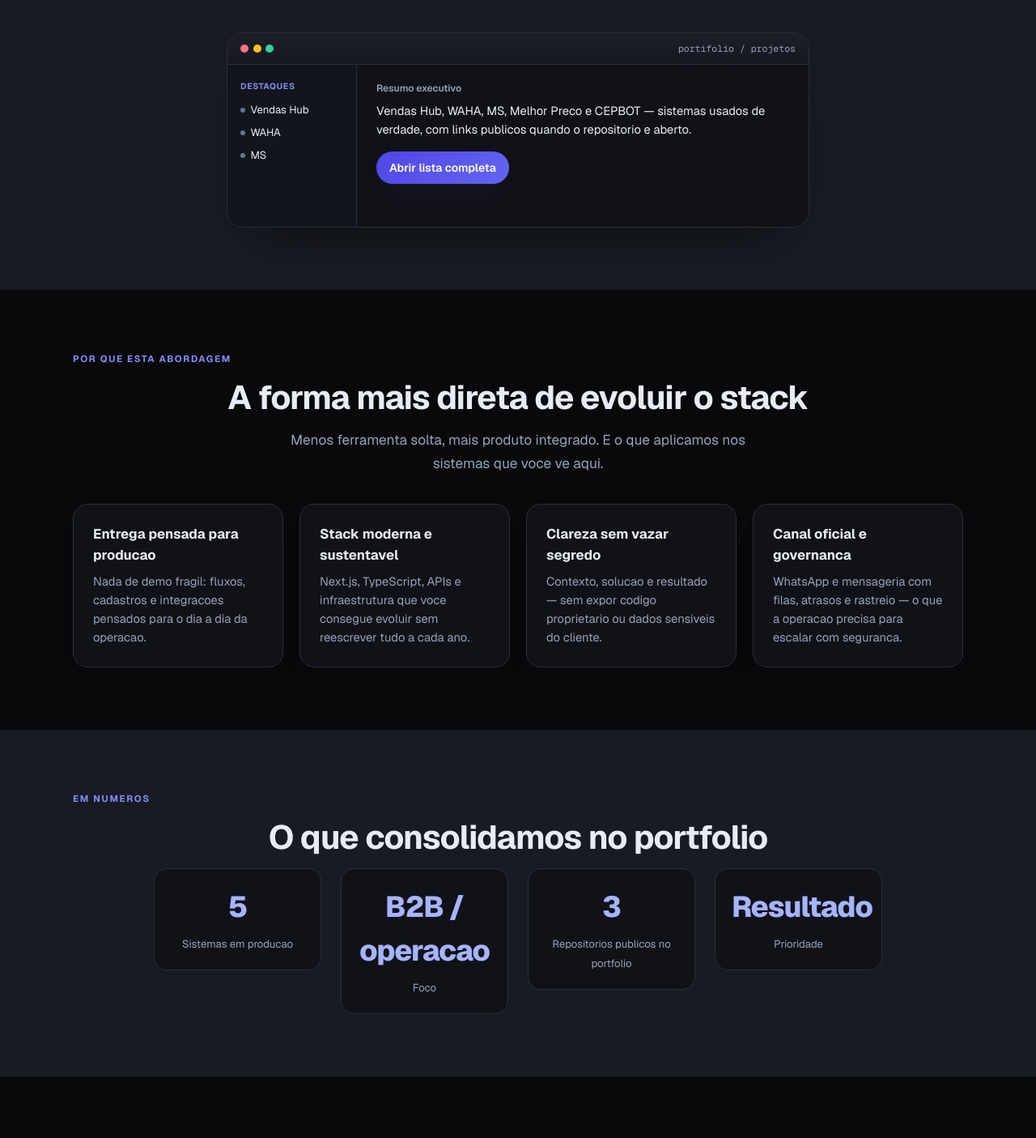
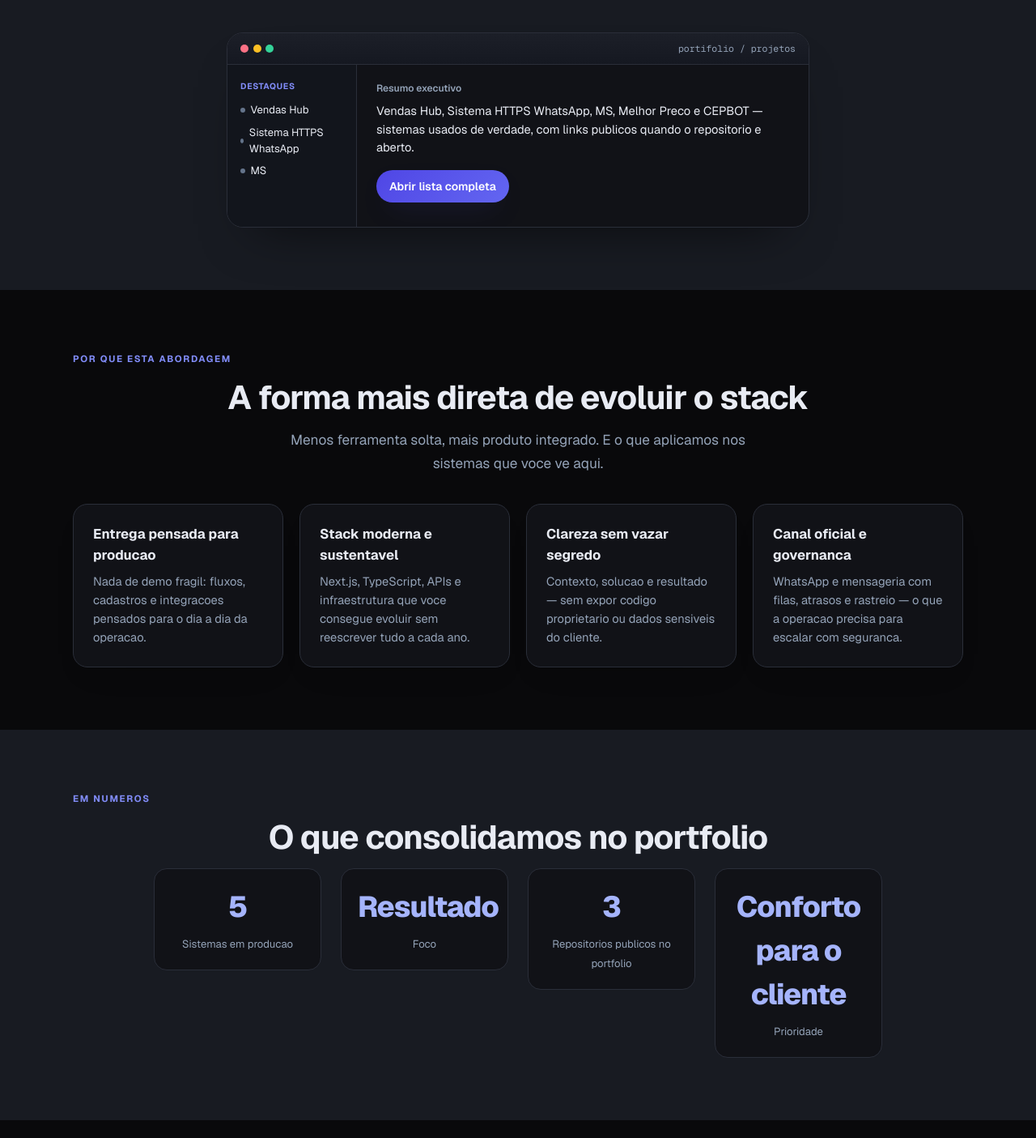
Before and after one commit to CloudBlackhand/portifolio, a Next.js app: page / in a window 1280 px wide. Shown: the part 1066-2471 px from the top of the page at 81% size. Built offline with nearby package versions, Linux system fonts and the light colour scheme.

Commit message:
Renomear WAHA para Sistema HTTPS WhatsApp e ajustar posicionamento.
Substitui a marca técnica por descrição voltada ao cliente (número conectado e integração com bots/disparadores) e atualiza os indicadores da landing para foco em resultado e prioridade em conforto.

```diff
--- a/app/components/landing/LandingPage.tsx
+++ b/app/components/landing/LandingPage.tsx
@@ -60,9 +60,9 @@ const pillars = [
 
 const stats = [
   { label: "Sistemas em producao", value: "5" },
-  { label: "Foco", value: "B2B / operacao" },
+  { label: "Foco", value: "Resultado" },
   { label: "Repositorios publicos no portfolio", value: "3" },
-  { label: "Prioridade", value: "Resultado" },
+  { label: "Prioridade", value: "Conforto para o cliente" },
 ];
 
 type LandingPageProps = {
@@ -105,7 +105,7 @@ export function LandingPage({ projects }: LandingPageProps) {
                 <div className="ep-device-main">
                   <p className="ep-device-kicker">Resumo executivo</p>
                   <p className="ep-device-text">
-                    Vendas Hub, WAHA, MS, Melhor Preco e CEPBOT — sistemas usados de
+                    Vendas Hub, Sistema HTTPS WhatsApp, MS, Melhor Preco e CEPBOT — sistemas usados de
                     verdade, com links publicos quando o repositorio e aberto.
                   </p>
                   <Link className="ep-btn ep-btn-primary ep-btn-sm" href="/projetos">
--- a/app/layout.tsx
+++ b/app/layout.tsx
@@ -67,7 +67,7 @@ export default function RootLayout({
               <Link href="/contato">Contato</Link>
             </nav>
             <p className="footer-note">
-              Vendas Hub, WAHA, MS, Melhor Preco e CEPBOT — codigo publico apenas onde o
+              Vendas Hub, Sistema HTTPS WhatsApp, MS, Melhor Preco e CEPBOT — codigo publico apenas onde o
               repositorio e aberto.
             </p>
           </div>
--- a/app/page.tsx
+++ b/app/page.tsx
@@ -11,7 +11,7 @@ export default function Home() {
       <div className="container ep-table-section">
         <WorkTable projects={projects} />
         <p className="muted section-spacing">
-          Cinco sistemas em producao: Vendas Hub, WAHA, MS, Melhor Preco e CEPBOT.
+          Cinco sistemas em producao: Vendas Hub, Sistema HTTPS WhatsApp, MS, Melhor Preco e CEPBOT.
           Capturas reais no estudo de cada projeto.
         </p>
       </div>
--- a/app/projetos/page.tsx
+++ b/app/projetos/page.tsx
@@ -14,7 +14,7 @@ export default function ProjetosPage() {
       <h1 className="page-title">Projetos</h1>
       <p className="page-subtitle">
         Cinco sistemas em producao: cadastro e funil de vendas (Vendas Hub),
-        API WhatsApp (WAHA), disparador de mensagens (MS), comparacao de precos
+        Sistema HTTPS WhatsApp personalizado, disparador de mensagens (MS), comparacao de precos
         (Melhor Preco) e atendimento com consulta de CEP (CEPBOT). MS ja inclui
         capturas em alta resolucao.
       </p>
--- a/data/projects.ts
+++ b/data/projects.ts
@@ -64,35 +64,35 @@ export const projects: Project[] = [
     visibility: "private",
   },
   {
-    slug: "waha",
-    title: "WAHA",
+    slug: "sistema-https-whatsapp",
+    title: "Sistema HTTPS WhatsApp",
     shortDescription:
-      "API WhatsApp (WAHA) em ambiente proprio: base tecnica para sessao oficial, envio e integracao com outros sistemas.",
+      "WhatsApp personalizado em ambiente proprio: conecte um numero da empresa e integre bots, disparadores e outros sistemas com seguranca.",
     detailedDescription:
-      "O WAHA aqui funciona como camada HTTP do WhatsApp em infraestrutura controlada: sessao oficial da empresa, disponibilidade para integracao e menos dependencia de solucoes externas fechadas. O trabalho inclui operacao estavel (deploy, monitoramento basico, rotinas de sessao) para que produtos como disparadores e alertas conversem com o WhatsApp de forma previsivel. E infraestrutura em uso real, pensada para durar e para servir de fundacao a outros modulos.",
+      "Este sistema permite usar um numero de WhatsApp da empresa de forma controlada e personalizada. Voce faz o login do numero (como no app) e passa a ter um canal seguro via HTTPS para conectar outras solucoes: bots de atendimento, disparo de mensagens, alertas, cadastros e qualquer fluxo que precise falar com o cliente no WhatsApp. A ideia e ter uma base unica e confiavel, sem depender de ferramentas fechadas de terceiros, e permitir que cada produto do ecossistema use o mesmo numero oficial com regras claras, monitoramento e estabilidade para operacao do dia a dia.",
     thumbnail: "/project-thumbs/placeholder.svg",
-    category: "API e infraestrutura WhatsApp",
+    category: "WhatsApp personalizado",
     year: 2025,
-    impactLabel: "Canal oficial integrado",
+    impactLabel: "Numero oficial integrado",
     featured: true,
-    stack: ["Node.js", "Docker", "WhatsApp API"],
+    stack: ["Conexao por numero", "HTTPS", "Integracao multi-sistema"],
     context:
-      "Era preciso um endpoint confiavel do WhatsApp, rodando no nosso ambiente, para conectar cadastros, regras de negocio e envio de mensagens sem atalhos frageis.",
+      "A operacao precisava de um WhatsApp proprio, com numero dedicado, para alimentar bots e sistemas de envio sem gambiarra ou dependencia externa fragil.",
     challenges: [
-      "Manter sessao e conectividade estaveis na operacao continua.",
-      "Definir limites claros entre API, servicos de negocio e filas de envio.",
+      "Manter o numero conectado e estavel durante o uso continuo.",
+      "Permitir que varios sistemas usem o mesmo canal sem conflito ou perda de mensagens.",
     ],
     solution: [
-      "WAHA self-hosted com praticas de operacao e versionamento alinhados ao restante do stack.",
-      "Integracao via HTTP com contratos simples para os sistemas que consomem a API.",
+      "Infraestrutura propria com acesso HTTPS para integrar bots, disparadores e demais modulos.",
+      "Sessao do WhatsApp vinculada ao numero da empresa, pronta para consumo por outros produtos.",
     ],
     results: [
-      "Base comum para qualquer funcionalidade que precise falar com o WhatsApp de forma oficial.",
-      "Menos surpresa em producao e integracao mais clara entre times.",
+      "Um unico ponto de conexao WhatsApp para todo o ecossistema de atendimento e envio.",
+      "Mais previsibilidade para escalar automacao sem trocar de numero ou de ferramenta a cada projeto.",
     ],
     demoUrl: "",
-    codeUrl: "https://github.com/CloudBlackhand/waha",
-    visibility: "public",
+    codeUrl: "",
+    visibility: "private",
   },
   {
     slug: "msg-sys",
```
